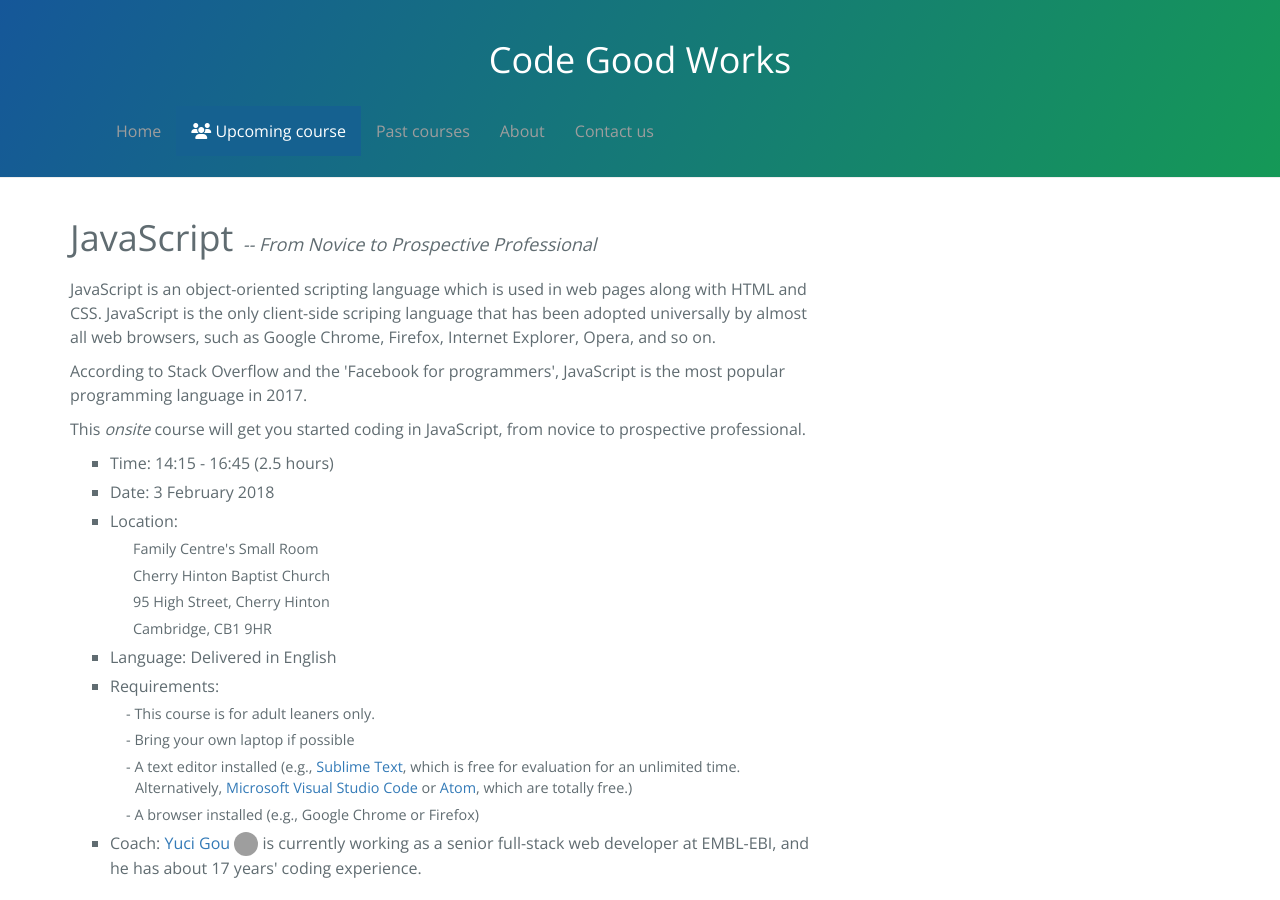
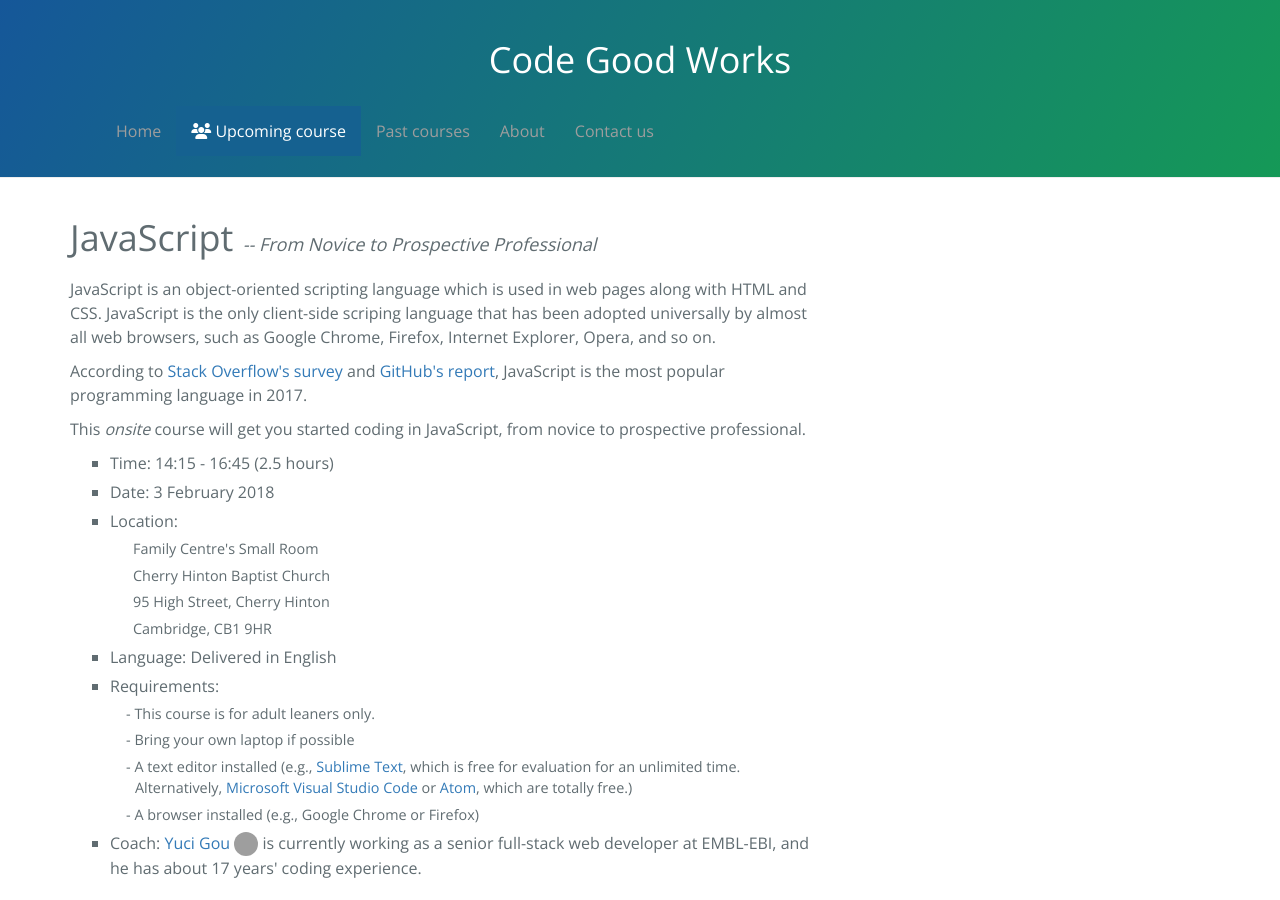
Before and after one commit to yucigou/codegoodworks, a Jekyll site: the page built from enrolment.md, in a window 1280 px wide and 900 px high. Built offline with Jekyll 4.4.1, drawn with Linux system fonts in a browser that asks for light colours; nearby versions of some CDN libraries; grey boxes are pictures that could not be loaded.

Commit message:
Update course info

```diff
--- a/enrolment.md
+++ b/enrolment.md
@@ -21,7 +21,7 @@ title: Free onsite course for beginners - Code Good Works
 
 
 <p>JavaScript is an object-oriented scripting language which is used in web pages along with HTML and CSS. JavaScript is the only client-side scriping language that has been adopted universally by almost all web browsers, such as Google Chrome, Firefox, Internet Explorer, Opera, and so on.</p>
-<p>According to Stack Overflow and the 'Facebook for programmers', JavaScript is the most popular programming language in 2017.</p>
+<p>According to <a href="https://insights.stackoverflow.com/survey/2017#technology-programming-languages" alt="Stack Overflow Developer Survey Results 2017">Stack Overflow's survey</a> and <a href="https://octoverse.github.com/" alt="The State of the Octoverse 2017 GitHub">GitHub's report</a>, JavaScript is the most popular programming language in 2017.</p>
 <p>This <em>onsite</em> course will get you started coding in JavaScript, from novice to prospective professional.</p>
 
 <ul class="course-info">
```
